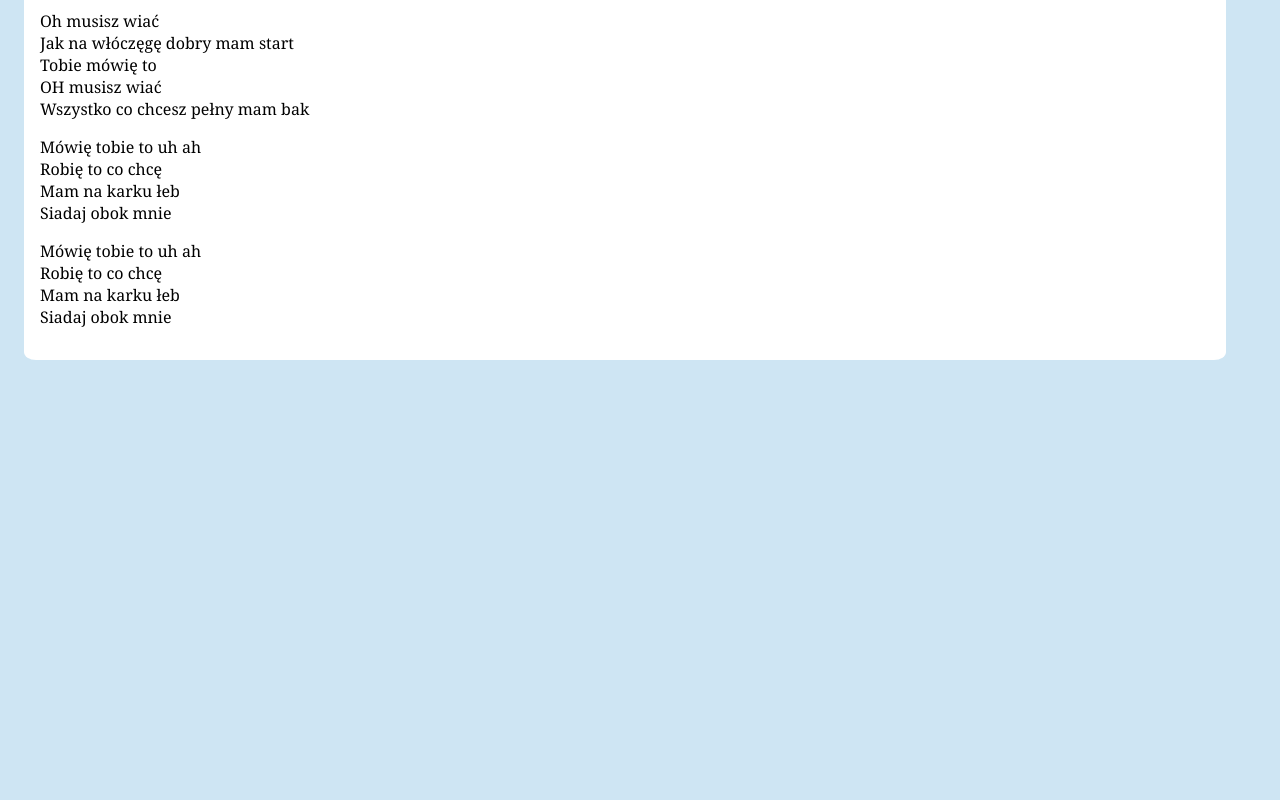
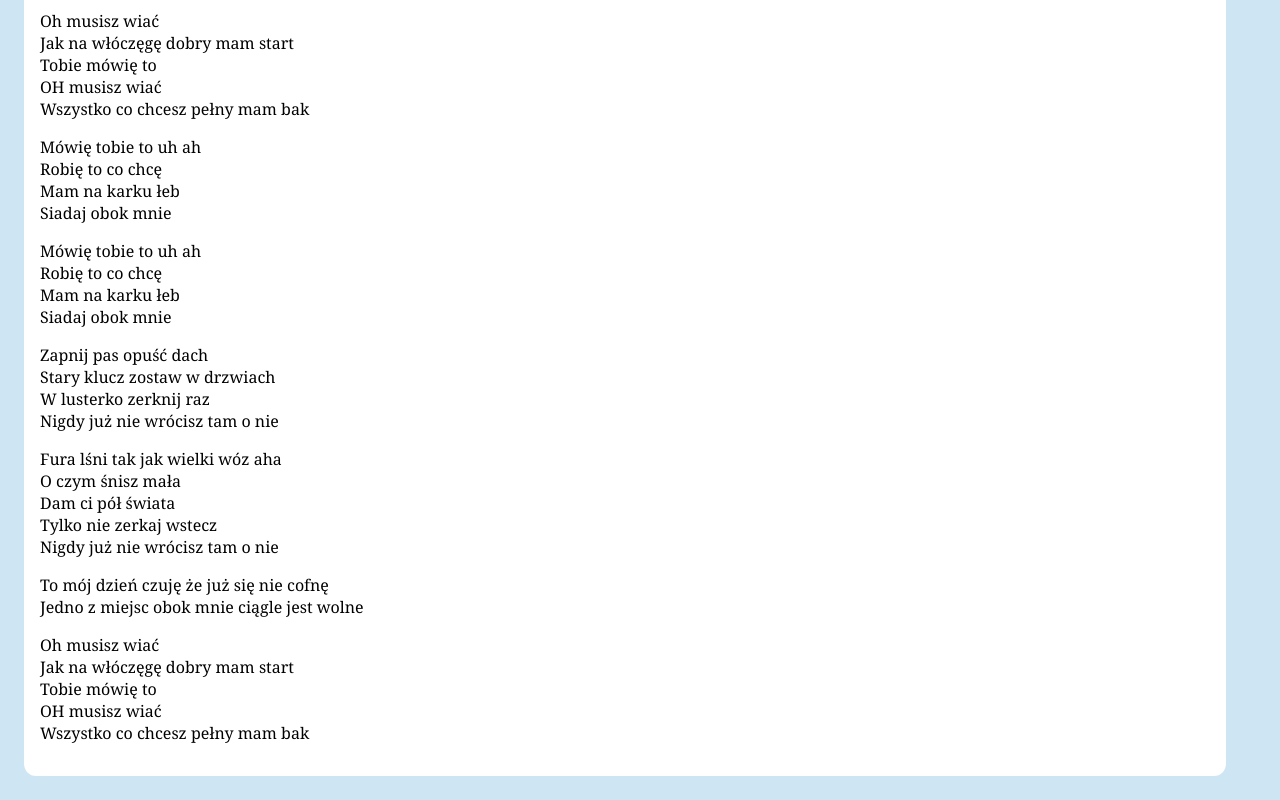
Before and after one commit to Suarazo/git-learning-2, a plain HTML site: page index.html in a window 1280 px wide. Shown: the part 470-1270 px from the top of the page. Before the commit the page ends 854 px from the top, so only its background shows below. Drawn offline with Linux system fonts and the light colour scheme.

Commit message:
Add content

```diff
--- a/index.html
+++ b/index.html
@@ -39,6 +39,24 @@
         Mówię tobie to uh ah<br />Robię to co chcę<br />Mam na karku łeb<br />Siadaj
         obok mnie
       </p>
+      <p>
+        Zapnij pas opuść dach<br />Stary klucz zostaw w drzwiach<br />W lusterko
+        zerknij raz<br />Nigdy już nie wrócisz tam o nie
+      </p>
+      <p>
+        Fura lśni tak jak wielki wóz aha<br />O czym śnisz mała<br />Dam ci pół
+        świata<br />Tylko nie zerkaj wstecz<br />Nigdy już nie wrócisz tam o nie
+      </p>
+
+      <p>
+        To mój dzień czuję że już się nie cofnę<br />Jedno z miejsc obok mnie
+        ciągle jest wolne
+      </p>
+
+      <p>
+        Oh musisz wiać<br />Jak na włóczęgę dobry mam start<br />Tobie mówię
+        to<br />OH musisz wiać<br />Wszystko co chcesz pełny mam bak
+      </p>
     </div>
   </div>
 </body>
```
